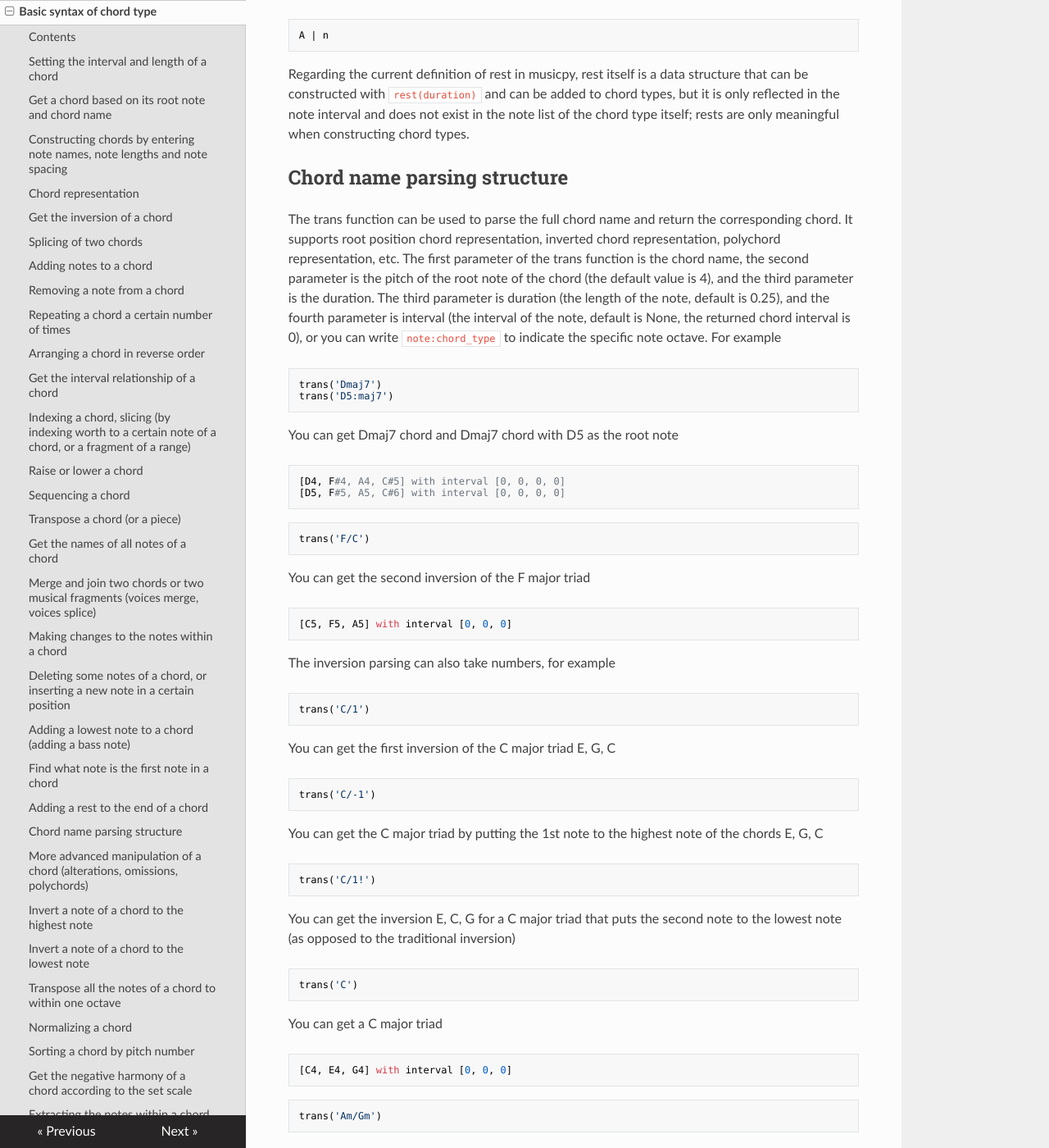
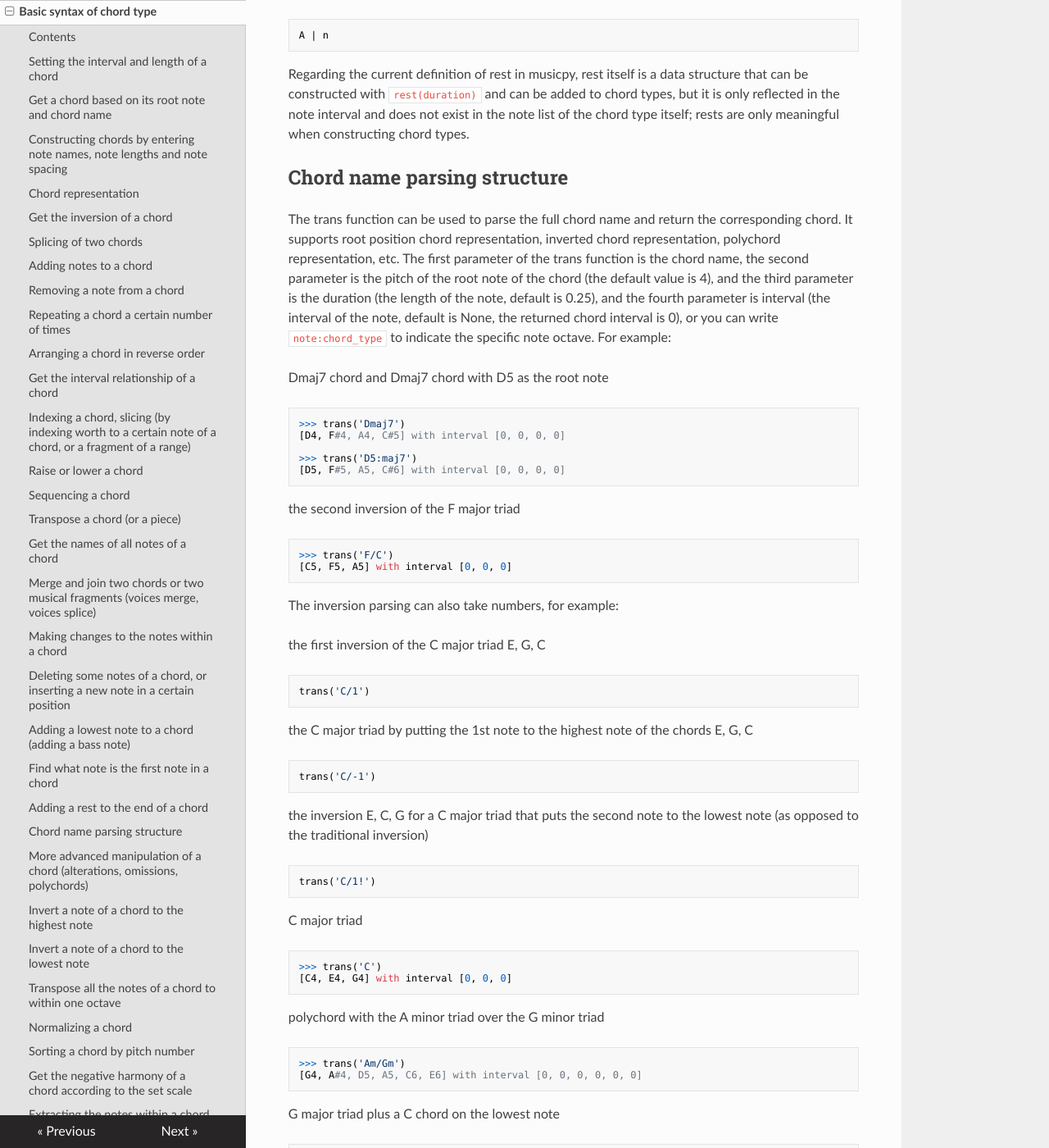
Before and after one commit to Rainbow-Dreamer/musicpy_docs, an MkDocs documentation site: the page built from docs/Basic syntax of chord type.md, in a window 1280 px wide and 1400 px high, scrolled down 15843 px. Shown: the whole window at 82% size. Built offline with MkDocs 1.6.1, drawn with Linux system fonts in a browser that asks for light colours; nearby versions of some CDN libraries; some of the changed text lies outside the part shown.

Commit message:
Update Basic syntax of chord type.md

````diff
--- a/docs/Basic syntax of chord type.md
+++ b/docs/Basic syntax of chord type.md
@@ -123,7 +123,7 @@ This way we create a minor seventh chord of A. It is represented as
 
 There are many types of chord types, which can be found in the chordTypes file in database.py. You can also add your own chord types by writing the chord name and the corresponding chord interval in the same format as in chordTypes.
 The first parameter of the chd function is the root note of the chord, and if no specific pitch is specified (e.g. C5, D6 is a note with a specific pitch), then by default it is treated as the 4th octave, e.g. chd('A', 'm7'), which is equivalent to
-chd('A4', 'm7'), and if you specify a specific pitch for the root note, for example, if you now want to write a major 7th chord with root note D6, you can write.
+chd('A4', 'm7'), and if you specify a specific pitch for the root note, for example, if you now want to write a major 7th chord with root note D6, you can write:
 
 ```python
 Dmaj7 = chd('D6', 'maj7')
@@ -327,13 +327,13 @@ If we want to get the 1st note of the chord A, then we write
 A[0]
 ```
 
-If we want to get the 2nd note of the chord A, then write.
+If we want to get the 2nd note of the chord A, then write:
 
 ```python
 A[1]
 ```
 
-If we want to get the last note of chord A, then write.
+If we want to get the last note of chord A, then write:
 
 ```python
 A[-1]
@@ -349,21 +349,21 @@ If you want to intercept a part of a chord/melody/track A, then just A
 
 and that's it. What you get is a new chord with the notes in it as the intercepted part.
 
-For example, if chord B has 6 notes, and you want to get the first 5 notes of chord B, then you can write.
+For example, if chord B has 6 notes, and you want to get the first 5 notes of chord B, then you can write:
 
 ```python
 B[:5]
 # The ending position 6 is not included, so it corresponds to the 1st, 2nd, 3rd, 4th, and 5th notes of B
 ```
 
-If you want to get the 2nd to 5th notes of chord B, then you can write.
+If you want to get the 2nd to 5th notes of chord B, then you can write:
 
 ```python
 B[1:5]
 # Note that here the left is closed and the right is open, which means that the ending position 5 is not included in the result, so B[1:5] is extracting the 2nd to the 5th note of B, for a total of 4 notes.
 ```
 
-If you want to get the 2nd note of chord B and all the notes after it, then you can write.
+If you want to get the 2nd note of chord B and all the notes after it, then you can write:
 
 ```python
 B[1:]
@@ -745,83 +745,68 @@ Regarding the current definition of rest in musicpy, rest itself is a data struc
 ## Chord name parsing structure
 
 The trans function can be used to parse the full chord name and return the corresponding chord. It supports root position chord representation, inverted chord representation, polychord representation, etc.
-The first parameter of the trans function is the chord name, the second parameter is the pitch of the root note of the chord (the default value is 4), and the third parameter is the duration.
-The third parameter is duration (the length of the note, default is 0.25), and the fourth parameter is interval (the interval of the note, default is None, the returned chord interval is 0), or you can write `note:chord_type` to indicate the specific note octave.
-For example
-
-```python
-trans('Dmaj7')
-trans('D5:maj7')
-```
-
-You can get Dmaj7 chord and Dmaj7 chord with D5 as the root note
-
-```python
+The first parameter of the trans function is the chord name, the second parameter is the pitch of the root note of the chord (the default value is 4), and the third parameter is the duration (the length of the note, default is 0.25), and the fourth parameter is interval (the interval of the note, default is None, the returned chord interval is 0), or you can write `note:chord_type` to indicate the specific note octave.
+For example:
+
+Dmaj7 chord and Dmaj7 chord with D5 as the root note
+
+```python
+>>> trans('Dmaj7')
 [D4, F#4, A4, C#5] with interval [0, 0, 0, 0]
+
+>>> trans('D5:maj7')
 [D5, F#5, A5, C#6] with interval [0, 0, 0, 0]
 ```
 
-```python
-trans('F/C')
-```
-
-You can get the second inversion of the F major triad
-
-```python
+the second inversion of the F major triad
+
+```python
+>>> trans('F/C')
 [C5, F5, A5] with interval [0, 0, 0]
 ```
 
-The inversion parsing can also take numbers, for example
+The inversion parsing can also take numbers, for example:
+
+the first inversion of the C major triad E, G, C
 
 ```python
 trans('C/1')
 ```
 
-You can get the first inversion of the C major triad E, G, C
+the C major triad by putting the 1st note to the highest note of the chords E, G, C
 
 ```python
 trans('C/-1')
 ```
 
-You can get the C major triad by putting the 1st note to the highest note of the chords E, G, C
+the inversion E, C, G for a C major triad that puts the second note to the lowest note (as opposed to the traditional inversion)
 
 ```python
 trans('C/1!')
 ```
 
-You can get the inversion E, C, G for a C major triad that puts the second note to the lowest note (as opposed to the traditional inversion)
-
-```python
-trans('C')
-```
-
-You can get a C major triad
-
-```python
+C major triad
+
+```python
+>>> trans('C')
 [C4, E4, G4] with interval [0, 0, 0]
 ```
 
-```python
-trans('Am/Gm')
-```
-
-You can get a polychord with the A minor triad over the G minor triad
-
-```python
+polychord with the A minor triad over the G minor triad
+
+```python
+>>> trans('Am/Gm')
 [G4, A#4, D5, A5, C6, E6] with interval [0, 0, 0, 0, 0, 0]
 ```
 
-```python
-trans('G/C', 6, 1, 1)
-```
-
-You can get a G major triad plus a C chord on the lowest note
-
-```python
+G major triad plus a C chord on the lowest note
+
+```python
+>>> trans('G/C', 6, 1, 1)
 [C6, G6, B6, D7] with interval [1, 1, 1, 1]
 ```
 
-A shortened way of writing the trans function.
+A shortened way of writing the trans function:
 
 ```python
 C(chord name, other arguments)
````
